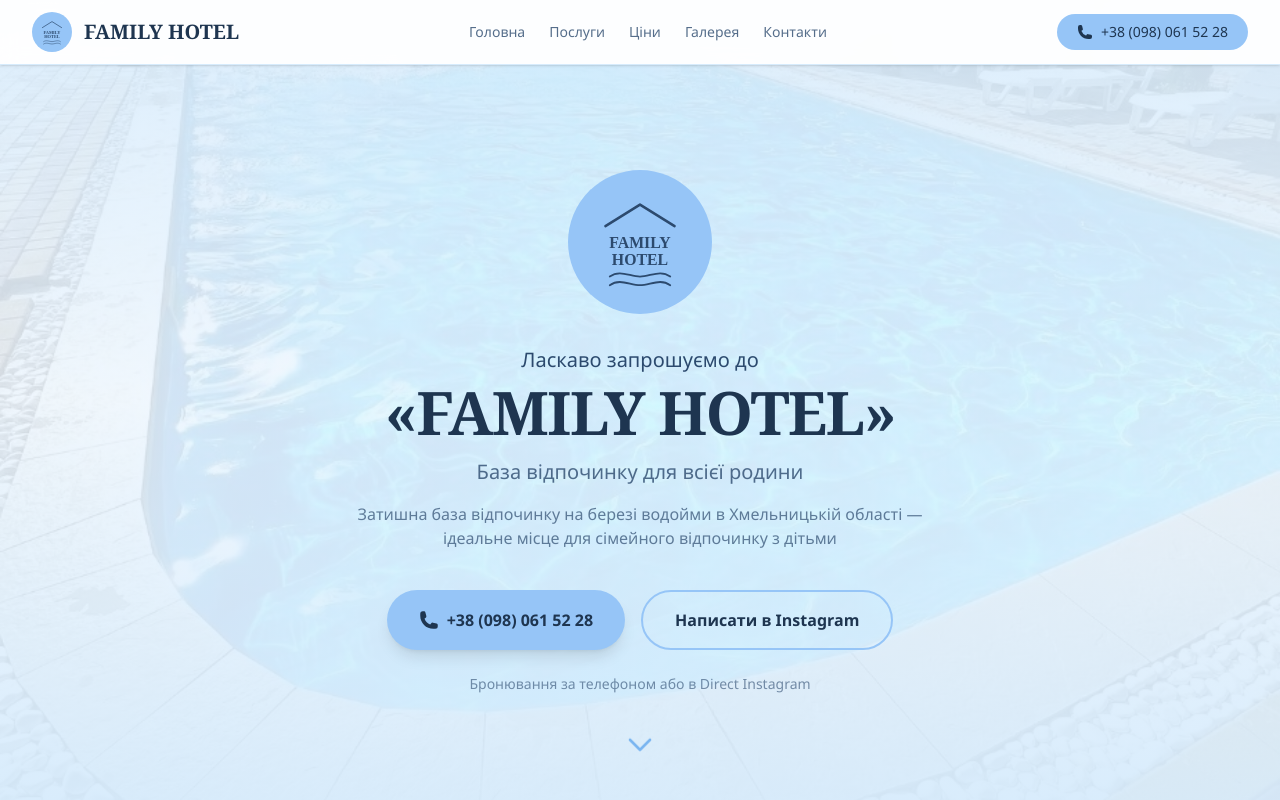
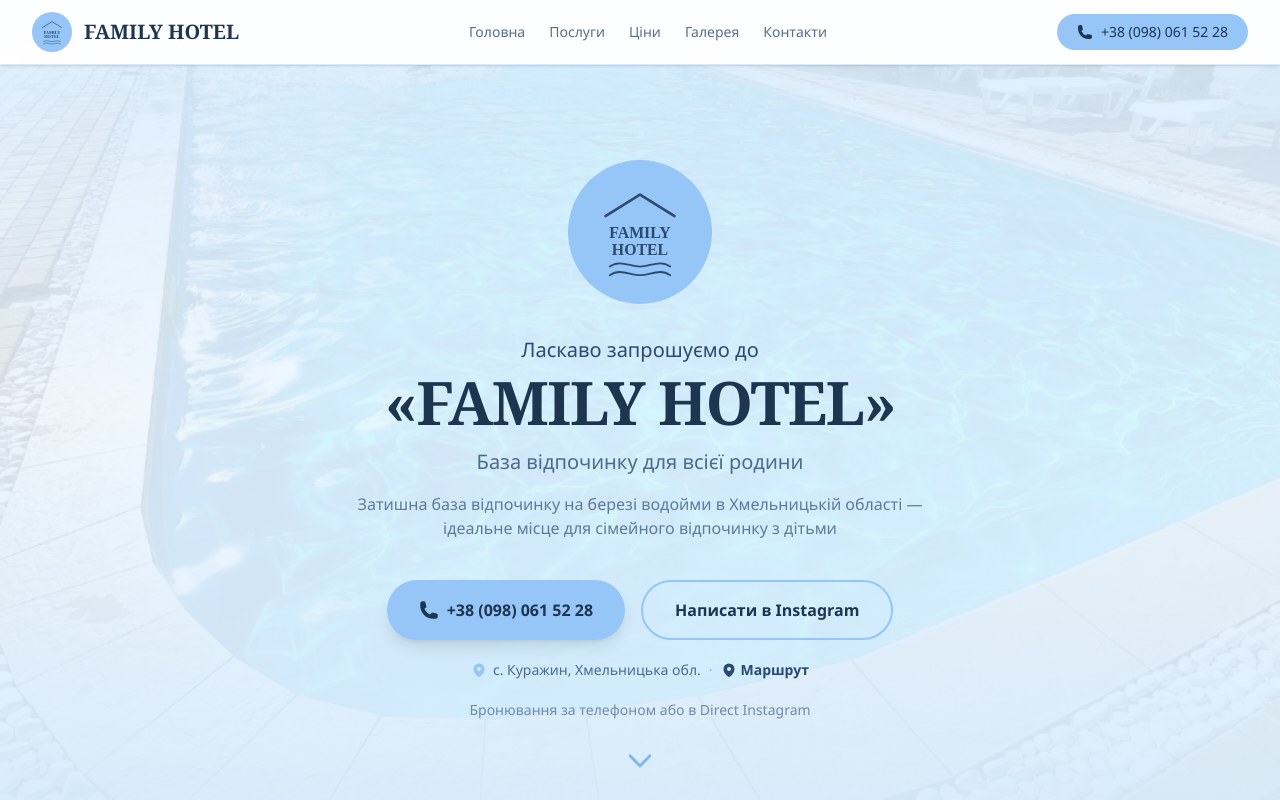
Before and after one commit to roman-alex/family-hotel, a React (Vite) app: page / in a window 1280 px wide. Shown: the top 800 px of the page. Built offline with nearby package versions, Linux system fonts and the light colour scheme.

Commit message:
navigation

```diff
--- a/package.json
+++ b/package.json
@@ -12,7 +12,8 @@
   "dependencies": {
     "leaflet": "^1.9.4",
     "react": "^19.2.6",
-    "react-dom": "^19.2.6"
+    "react-dom": "^19.2.6",
+    "react-icons": "^5.6.0"
   },
   "devDependencies": {
     "@eslint/js": "^10.0.1",
--- a/src/components/Hero.tsx
+++ b/src/components/Hero.tsx
@@ -1,6 +1,7 @@
 import { hero, site } from '../data/content'
 import { asset } from '../utils/asset'
 import { Logo } from './Logo'
+import { RouteLinks } from './RouteLinks'
 
 export function Hero() {
   return (
@@ -61,7 +62,11 @@ export function Hero() {
           </a>
         </div>
 
-        <p className="mt-6 text-sm text-brand-600/60">{site.bookingNote}</p>
+        <div className="mt-5 flex justify-center">
+          <RouteLinks variant="inline" />
+        </div>
+
+        <p className="mt-5 text-sm text-brand-600/60">{site.bookingNote}</p>
       </div>
 
       <a
--- /dev/null
+++ b/src/components/NavAppIcon.tsx
@@ -0,0 +1,42 @@
+import type { IconType } from 'react-icons'
+import { SiApple, SiGooglemaps, SiWaze } from 'react-icons/si'
+
+type NavAppId = 'google' | 'waze' | 'apple'
+
+const apps: Record<
+  NavAppId,
+  { Icon: IconType; label: string; bg: string; color: string }
+> = {
+  google: {
+    Icon: SiGooglemaps,
+    label: 'Google Maps',
+    bg: 'bg-white',
+    color: '#4285F4',
+  },
+  waze: {
+    Icon: SiWaze,
+    label: 'Waze',
+    bg: 'bg-[#33CCFF]',
+    color: '#ffffff',
+  },
+  apple: {
+    Icon: SiApple,
+    label: 'Apple Maps',
+    bg: 'bg-black',
+    color: '#ffffff',
+  },
+}
+
+export function NavAppIcon({ id }: { id: NavAppId }) {
+  const { Icon, label, bg, color } = apps[id]
+
+  return (
+    <span
+      className={`flex h-8 w-8 shrink-0 items-center justify-center rounded-full shadow-sm ring-1 ring-brand-200/40 ${bg}`}
+      title={label}
+    >
+      <Icon className="h-5 w-5" style={{ color }} aria-hidden />
+      <span className="sr-only">{label}</span>
+    </span>
+  )
+}
--- a/src/components/RouteLinks.tsx
+++ b/src/components/RouteLinks.tsx
@@ -1,5 +1,6 @@
 import { useState } from 'react'
 import { site } from '../data/content'
+import { NavAppIcon } from './NavAppIcon'
 
 const apps = [
   { id: 'google', label: 'Google Maps', href: site.navigation.google },
@@ -7,19 +8,48 @@ const apps = [
   { id: 'apple', label: 'Apple Maps', href: site.navigation.apple },
 ] as const
 
-export function RouteLinks() {
+const heroAddress = `${site.address.village}, ${site.address.region.replace(', Україна', '')}`
+
+type RouteLinksProps = {
+  variant?: 'full' | 'inline'
+}
+
+export function RouteLinks({ variant = 'full' }: RouteLinksProps) {
   const [open, setOpen] = useState(false)
+  const menuBelow = variant === 'inline'
 
   return (
-    <div className="relative">
+    <div className={variant === 'full' ? 'relative' : 'relative inline-block'}>
+      {variant === 'full' ? (
         <button
           type="button"
           onClick={() => setOpen(!open)}
           className="flex w-full items-center justify-center gap-2 rounded-2xl border-2 border-brand-300 bg-brand-50 py-4 text-base font-semibold text-brand-700 transition hover:border-brand-400 hover:bg-brand-100"
         >
-        <NavigationIcon />
+          <NavigationIcon className="h-5 w-5" />
           Прокласти маршрут
         </button>
+      ) : (
+        <p className="flex flex-wrap items-center justify-center gap-x-2 gap-y-1 text-sm text-brand-600/80">
+          <span className="inline-flex items-center gap-1.5">
+            <PinIcon />
+            {heroAddress}
+          </span>
+          <span aria-hidden className="text-brand-400">
+            ·
+          </span>
+          <button
+            type="button"
+            onClick={() => setOpen(!open)}
+            className="inline-flex items-center gap-1 font-semibold text-brand-600 underline-offset-2 transition hover:text-brand-700 hover:underline"
+            aria-expanded={open}
+            aria-haspopup="true"
+          >
+            <NavigationIcon className="h-4 w-4" />
+            Маршрут
+          </button>
+        </p>
+      )}
 
       {open && (
         <>
@@ -29,7 +59,13 @@ export function RouteLinks() {
             aria-label="Закрити"
             onClick={() => setOpen(false)}
           />
-          <div className="absolute right-0 bottom-full left-0 z-50 mb-2 overflow-hidden rounded-xl border-2 border-brand-300 bg-brand-50 py-1 shadow-xl">
+          <div
+            className={`absolute z-50 min-w-[12rem] overflow-hidden rounded-xl border-2 border-brand-300 bg-brand-50 py-1 shadow-xl ${
+              menuBelow
+                ? 'top-full left-1/2 mt-2 -translate-x-1/2'
+                : 'right-0 bottom-full left-0 mb-2'
+            }`}
+          >
             {apps.map((app) => (
               <a
                 key={app.id}
@@ -39,9 +75,7 @@ export function RouteLinks() {
                 className="flex items-center gap-3 px-4 py-3 text-brand-700 transition hover:bg-brand-100"
                 onClick={() => setOpen(false)}
               >
-                <span className="flex h-8 w-8 items-center justify-center rounded-full bg-brand-300 text-xs font-bold text-brand-700">
-                  {app.label.charAt(0)}
-                </span>
+                <NavAppIcon id={app.id} />
                 {app.label}
               </a>
             ))}
@@ -52,13 +86,14 @@ export function RouteLinks() {
   )
 }
 
-function NavigationIcon() {
+function PinIcon() {
   return (
     <svg
       xmlns="http://www.w3.org/2000/svg"
       viewBox="0 0 24 24"
       fill="currentColor"
-      className="h-5 w-5"
+      className="h-4 w-4 shrink-0 text-brand-500"
+      aria-hidden
     >
       <path
         fillRule="evenodd"
@@ -68,3 +103,21 @@ function NavigationIcon() {
     </svg>
   )
 }
+
+function NavigationIcon({ className = 'h-5 w-5' }: { className?: string }) {
+  return (
+    <svg
+      xmlns="http://www.w3.org/2000/svg"
+      viewBox="0 0 24 24"
+      fill="currentColor"
+      className={className}
+      aria-hidden
+    >
+      <path
+        fillRule="evenodd"
+        d="M11.54 22.351l.07.04.028.016a.76.76 0 00.723 0l.028-.015.071-.041a16.975 16.975 0 001.144-.742 19.58 19.58 0 002.683-2.282c1.944-1.99 3.963-4.98 3.963-8.827a8.25 8.25 0 00-16.5 0c0 3.846 2.02 6.837 3.963 8.827a19.58 19.58 0 002.682 2.282 16.975 16.975 0 001.145.742zM12 13.5a3 3 0 100-6 3 3 0 000 6z"
+        clipRule="evenodd"
+      />
+    </svg>
+  )
+}
```
Also changed, not shown: 1 other file (tests, documents, lock files or other folders). Lines whose indentation alone changed are shown as unchanged.
